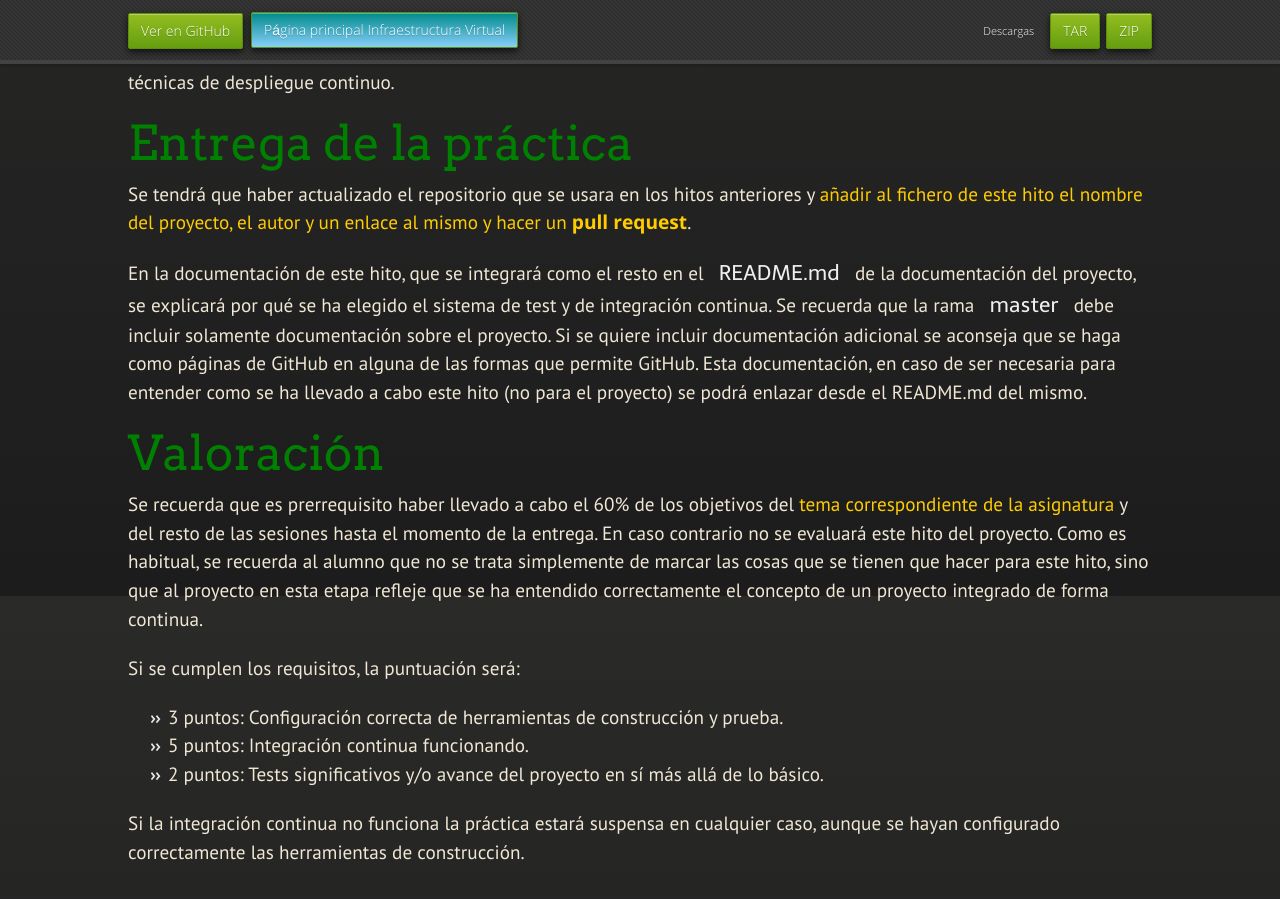
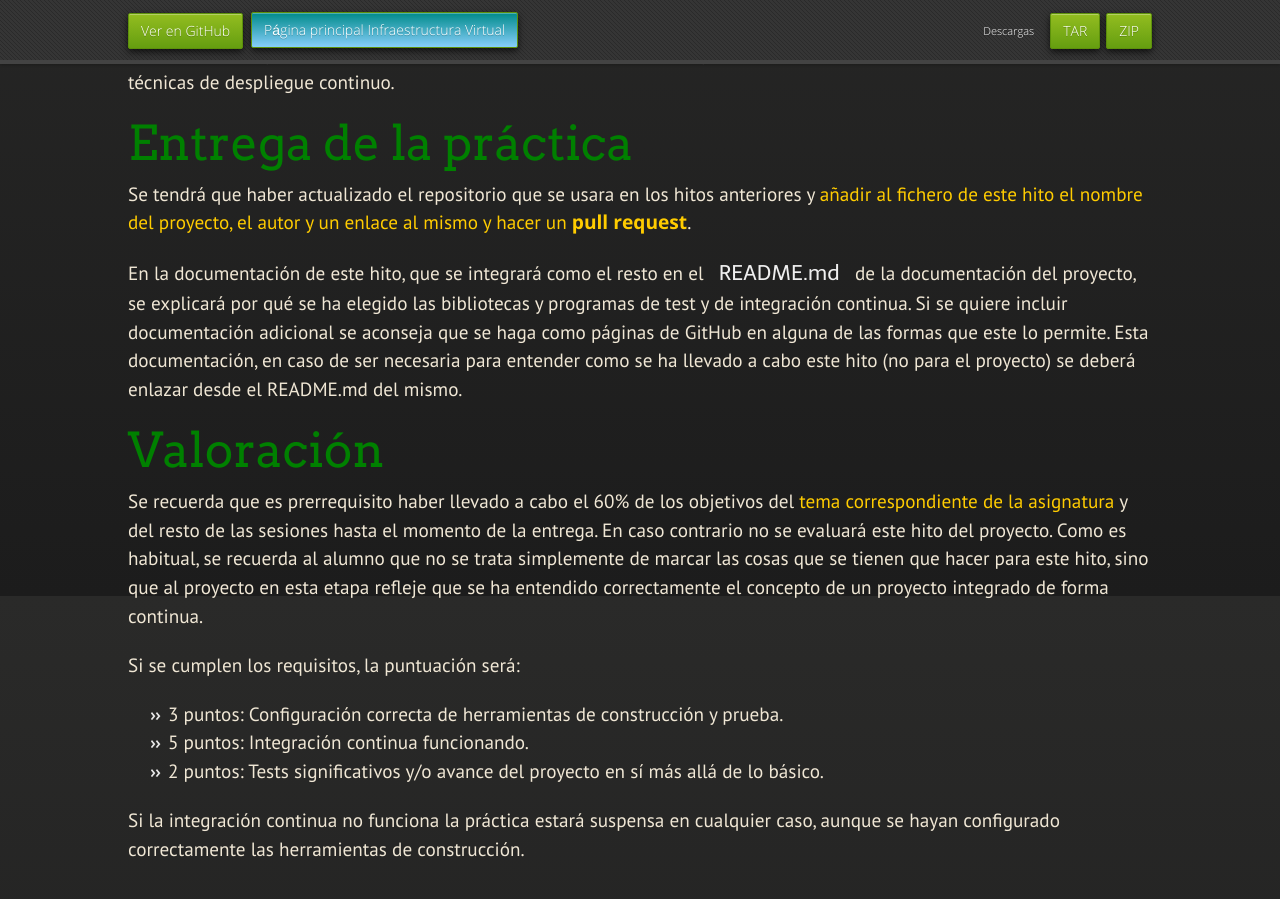
Before and after one commit to JJ/IV, a Jekyll site: the page built from documentos/proyecto/2.CI.md, in a window 1280 px wide and 900 px high, scrolled down 1204 px. Built offline with Jekyll 4.4.1, drawn with Linux system fonts in a browser that asks for light colours; nearby versions of some CDN libraries; some web fonts are replaced; our own code applies the rules of GitHub Pages for plain Markdown files.

Commit message:
Sync documentos/proyecto/2.CI.md de master a gh-pages

```diff
--- a/documentos/proyecto/2.CI.md
+++ b/documentos/proyecto/2.CI.md
@@ -75,17 +75,19 @@ continuo.
 # Entrega de la práctica
 
 Se tendrá que haber actualizado el repositorio que se usara en los
-hitos anteriores y
+hitos anteriores
+y
 [añadir al fichero de este hito el nombre del proyecto, el autor y un enlace al mismo y hacer un **pull request**](https://github.com/JJ/IV-18-19/blob/master/practicas/hito-2).
 
+
 En la documentación de este hito, que se integrará como el resto en el `README.md`
-de la documentación del proyecto, se explicará por qué se ha elegido el sistema de test y
-de integración continua. Se recuerda que la rama `master` debe incluir
-solamente documentación sobre el proyecto. Si se quiere incluir
+de la documentación del proyecto, se explicará por qué se ha elegido
+las bibliotecas y programas de test y
+de integración continua. Si se quiere incluir
 documentación adicional se aconseja que se haga como páginas de GitHub
-en alguna de las formas que permite GitHub. Esta documentación, en
+en alguna de las formas que este lo permite. Esta documentación, en
 caso de ser necesaria para entender como se ha llevado a cabo este
-hito (no para el proyecto) se podrá enlazar desde el README.md del
+hito (no para el proyecto) se deberá enlazar desde el README.md del
 mismo.
 
 # Valoración
```
